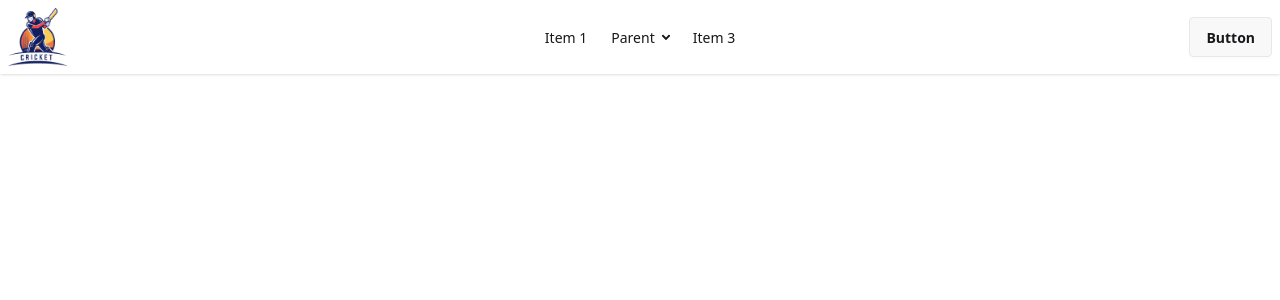
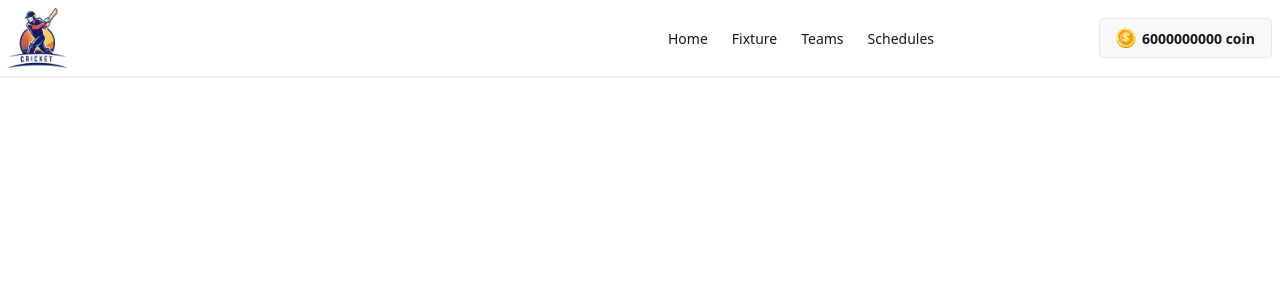
Before and after one commit to alminsfd/BPL-selection, a React (Vite) app: page / in a window 1280 px wide. Shown: the top 300 px of the page. Built offline with nearby package versions, Linux system fonts and the light colour scheme.

Commit message:
Nabvar UI complete

```diff
--- a/src/App.jsx
+++ b/src/App.jsx
@@ -1,17 +1,16 @@
 
 import './App.css'
 import logo from './assets/logo.png'
+import curncey from './assets/Currency.png'
 
 function App() {
 
 
   return (
     <>
-
-      <h1 ></h1>
-
-      <div className="navbar bg-base-100 shadow-sm">
-        <div className="navbar-start">
+    {/* navbar */}
+      <div className="navbar bg-base-100 shadow-sm  mx-auto max-w-7xl">
+        <div className="navbar-start  container mx-auto ">
           <div className="dropdown">
             <div tabIndex={0} role="button" className="btn btn-ghost lg:hidden">
               <svg xmlns="http://www.w3.org/2000/svg" className="h-5 w-5" fill="none" viewBox="0 0 24 24" stroke="currentColor"> <path strokeLinecap="round" strokeLinejoin="round" strokeWidth="2" d="M4 6h16M4 12h8m-8 6h16" /> </svg>
@@ -19,38 +18,28 @@ function App() {
             <ul
               tabIndex={0}
               className="menu menu-sm dropdown-content bg-base-100 rounded-box z-1 mt-3 w-52 p-2 shadow">
-              <li><a>Item 1</a></li>
-              <li>
-                <a>Parent</a>
-                <ul className="p-2">
-                  <li><a>Submenu 1</a></li>
-                  <li><a>Submenu 2</a></li>
-                </ul>
-              </li>
-              <li><a>Item 3</a></li>
+              <li><a>Home</a></li>
+            <li><a>Fixture</a></li>
+            <li><a>Teams</a></li>
+            <li><a>Schedules</a></li>
             </ul>
           </div>
           <a className=" text-xl">
-            <img className='w-[60px] h-[60px' src={logo} alt="" />
+            <img className='w-[60px] h-[60px]' src={logo} alt="" />
           </a>
         </div>
         <div className="navbar-center hidden lg:flex">
           <ul className="menu menu-horizontal px-1">
-            <li><a>Item 1</a></li>
-            <li>
-              <details>
-                <summary>Parent</summary>
-                <ul className="p-2">
-                  <li><a>Submenu 1</a></li>
-                  <li><a>Submenu 2</a></li>
-                </ul>
-              </details>
-            </li>
-            <li><a>Item 3</a></li>
+            <li><a>Home</a></li>
+            <li><a>Fixture</a></li>
+            <li><a>Teams</a></li>
+            <li><a>Schedules</a></li>
           </ul>
         </div>
         <div className="navbar-end">
-          <a className="btn">Button</a>
+          <a className="btn">
+            <img src={curncey} alt="" />
+          <span>6000000000<span> coin</span></span></a>
         </div>
       </div>
 
```
Also changed, not shown: src/assets/Currency.png (added).
